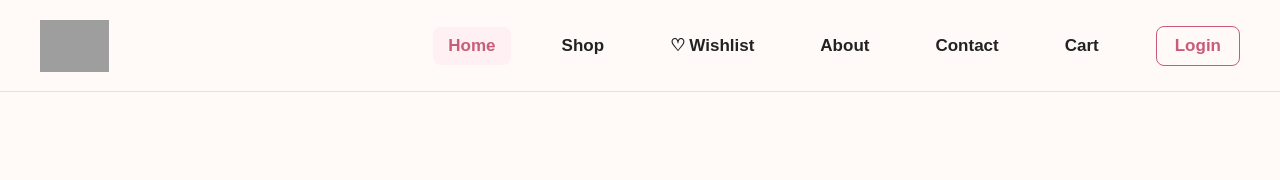
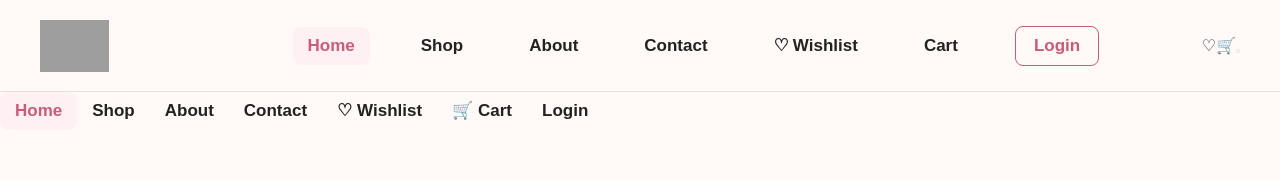
Before and after one commit to vpraneethnadh/Creafting-Tales-Frontend, a React (Vite) app: page / in a window 1280 px wide. Shown: the top 180 px of the page. Built offline with nearby package versions, Linux system fonts and the light colour scheme; no server answers; the database is empty; grey boxes are pictures that could not be loaded.

Commit message:
Update Navbar.jsx

```diff
--- a/src/components/common/Navbar.jsx
+++ b/src/components/common/Navbar.jsx
@@ -1,3 +1,4 @@
+import { useState } from "react";
 import { NavLink } from "react-router-dom";
 import { useCart } from "../../hooks/useCart";
 import { useAuth } from "../../context/AuthContext";
@@ -5,21 +6,28 @@ import { useWishlist } from "../../context/WishlistContext";
 import image from "../../assets/images/Logo/Logo.png";
 import "./Navbar.css";
 
-const linkClass =
-  (extra = "") =>
-  ({ isActive }) =>
-    `nav-link ${extra} ${isActive ? "active" : ""}`.replace(/\s+/g, " ").trim();
+const linkClass = (extra = "") => ({ isActive }) =>
+  `nav-link ${extra} ${isActive ? "active" : ""}`
+    .replace(/\s+/g, " ")
+    .trim();
 
 const Navbar = () => {
   const { cartCount } = useCart();
   const { wishlistCount } = useWishlist();
   const { user, isAdmin } = useAuth();
 
+  const [menuOpen, setMenuOpen] = useState(false);
+
+  const closeMenu = () => {
+    setMenuOpen(false);
+  };
+
   return (
     <header className="navbar">
       <div className="navbar-inner">
 
-        <NavLink to="/" className="brand">
+        {/* ================= LOGO ================= */}
+        <NavLink to="/" className="brand" onClick={closeMenu}>
           <img
             src={image}
             alt="Crafting Tales"
@@ -27,7 +35,8 @@ const Navbar = () => {
           />
         </NavLink>
 
-        <nav className="nav-links" aria-label="Main navigation">
+        {/* ================= DESKTOP NAVIGATION ================= */}
+        <nav className="nav-links desktop-nav" aria-label="Main navigation">
 
           <NavLink to="/" end className={linkClass()}>
             Home
@@ -35,19 +44,6 @@ const Navbar = () => {
 
           <NavLink to="/shop" className={linkClass()}>
             Shop
-          </NavLink>
-
-          <NavLink
-            to="/wishlist"
-            className={linkClass("wishlist-link")}
-            aria-label={`Wishlist, ${wishlistCount} items`}
-          >
-            <span aria-hidden="true">♡</span>
-            <span className="wishlist-link-text">Wishlist</span>
-
-            {wishlistCount > 0 && (
-              <span className="cart-count">{wishlistCount}</span>
-            )}
           </NavLink>
 
           <NavLink to="/about" className={linkClass()}>
@@ -58,22 +54,48 @@ const Navbar = () => {
             Contact
           </NavLink>
 
-          <NavLink to="/cart" className={linkClass("cart-link")}>
+          <NavLink
+            to="/wishlist"
+            className={linkClass("wishlist-link")}
+            aria-label={`Wishlist, ${wishlistCount} items`}
+          >
+            <span className="wishlist-heart">♡</span>
+            <span>Wishlist</span>
+
+            {wishlistCount > 0 && (
+              <span className="cart-count">
+                {wishlistCount}
+              </span>
+            )}
+          </NavLink>
+
+          <NavLink
+            to="/cart"
+            className={linkClass("cart-link")}
+          >
             Cart
 
             {cartCount > 0 && (
-              <span className="cart-count">{cartCount}</span>
+              <span className="cart-count">
+                {cartCount}
+              </span>
             )}
           </NavLink>
 
           {isAdmin && (
-            <NavLink to="/admin" className={linkClass("admin-link")}>
+            <NavLink
+              to="/admin"
+              className={linkClass("admin-link")}
+            >
               Admin
             </NavLink>
           )}
 
           {user ? (
-            <NavLink to="/profile" className={linkClass("profile-link")}>
+            <NavLink
+              to="/profile"
+              className={linkClass("profile-link")}
+            >
               <span className="profile-image-wrapper">
                 {user.photoURL ? (
                   <img
@@ -83,19 +105,183 @@ const Navbar = () => {
                     referrerPolicy="no-referrer"
                   />
                 ) : (
-                  <span className="navbar-profile-icon">👤</span>
+                  <span className="navbar-profile-icon">
+                    👤
+                  </span>
                 )}
               </span>
 
-              <span className="profile-text">Profile</span>
+              <span className="profile-text">
+                Profile
+              </span>
             </NavLink>
           ) : (
-            <NavLink to="/login" className={linkClass("login-link")}>
+            <NavLink
+              to="/login"
+              className={linkClass("login-link")}
+            >
               Login
             </NavLink>
           )}
 
         </nav>
+
+        {/* ================= MOBILE ACTIONS ================= */}
+        <div className="mobile-actions">
+
+          {/* Wishlist */}
+          <NavLink
+            to="/wishlist"
+            className="mobile-icon-link"
+            aria-label="Wishlist"
+          >
+            <span className="mobile-heart">♡</span>
+
+            {wishlistCount > 0 && (
+              <span className="mobile-count">
+                {wishlistCount}
+              </span>
+            )}
+          </NavLink>
+
+          {/* Cart */}
+          <NavLink
+            to="/cart"
+            className="mobile-icon-link"
+            aria-label="Cart"
+          >
+            <span className="mobile-cart-icon">
+              🛒
+            </span>
+
+            {cartCount > 0 && (
+              <span className="mobile-count">
+                {cartCount}
+              </span>
+            )}
+          </NavLink>
+
+          {/* Hamburger */}
+          <button
+            type="button"
+            className={`menu-button ${menuOpen ? "open" : ""}`}
+            onClick={() => setMenuOpen(!menuOpen)}
+            aria-label="Toggle navigation menu"
+            aria-expanded={menuOpen}
+          >
+            <span></span>
+            <span></span>
+            <span></span>
+          </button>
+
+        </div>
+      </div>
+
+      {/* ================= MOBILE MENU ================= */}
+      <div className={`mobile-menu ${menuOpen ? "show" : ""}`}>
+
+        <NavLink
+          to="/"
+          end
+          className={linkClass("mobile-nav-link")}
+          onClick={closeMenu}
+        >
+          Home
+        </NavLink>
+
+        <NavLink
+          to="/shop"
+          className={linkClass("mobile-nav-link")}
+          onClick={closeMenu}
+        >
+          Shop
+        </NavLink>
+
+        <NavLink
+          to="/about"
+          className={linkClass("mobile-nav-link")}
+          onClick={closeMenu}
+        >
+          About
+        </NavLink>
+
+        <NavLink
+          to="/contact"
+          className={linkClass("mobile-nav-link")}
+          onClick={closeMenu}
+        >
+          Contact
+        </NavLink>
+
+        <NavLink
+          to="/wishlist"
+          className={linkClass("mobile-nav-link")}
+          onClick={closeMenu}
+        >
+          <span>♡ Wishlist</span>
+
+          {wishlistCount > 0 && (
+            <span className="menu-count">
+              {wishlistCount}
+            </span>
+          )}
+        </NavLink>
+
+        <NavLink
+          to="/cart"
+          className={linkClass("mobile-nav-link")}
+          onClick={closeMenu}
+        >
+          <span>🛒 Cart</span>
+
+          {cartCount > 0 && (
+            <span className="menu-count">
+              {cartCount}
+            </span>
+          )}
+        </NavLink>
+
+        {isAdmin && (
+          <NavLink
+            to="/admin"
+            className={linkClass("mobile-nav-link")}
+            onClick={closeMenu}
+          >
+            Admin
+          </NavLink>
+        )}
+
+        {user ? (
+          <NavLink
+            to="/profile"
+            className={linkClass("mobile-nav-link")}
+            onClick={closeMenu}
+          >
+            <span className="mobile-profile">
+              {user.photoURL ? (
+                <img
+                  src={user.photoURL}
+                  alt="Profile"
+                  className="mobile-profile-image"
+                  referrerPolicy="no-referrer"
+                />
+              ) : (
+                <span>👤</span>
+              )}
+
+              <span>Profile</span>
+            </span>
+          </NavLink>
+        ) : (
+          <NavLink
+            to="/login"
+            className={linkClass("mobile-nav-link mobile-login")}
+            onClick={closeMenu}
+          >
+            Login
+          </NavLink>
+        )}
+
       </div>
     </header>
   );
```
